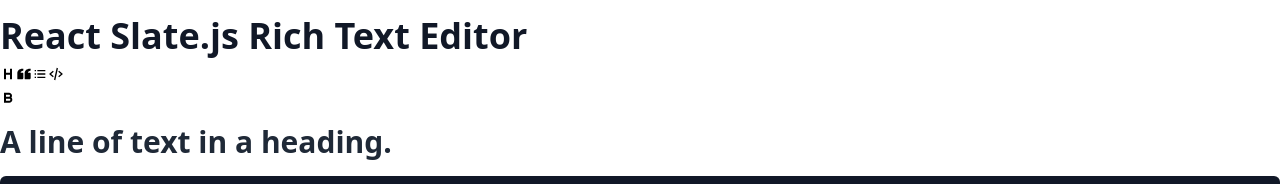
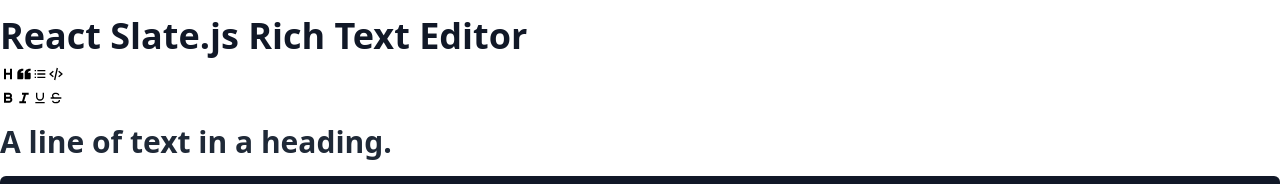
Before and after one commit to wtchrs/slatejs-example, a React (Vite) app: page / in a window 1280 px wide. Shown: the top 184 px of the page. Built offline with nearby package versions, Linux system fonts and the light colour scheme.

Commit message:
Add some text format

```diff
--- a/src/Editor/CustomTypes.ts
+++ b/src/Editor/CustomTypes.ts
@@ -44,9 +44,12 @@
 }
 
 export type FormatKey = RemoveDash<Format>
-export type Format = 'bold'
+export type Format = 'bold' | 'italic' | 'underline' | 'line-through'
 export const Format: Readonly<Record<FormatKey, Format>> = {
   bold: 'bold',
+  italic: 'italic',
+  underline: 'underline',
+  lineThrough: 'line-through',
 }
 
 export type FormattedText =
--- a/src/Editor/RenderLeaf.tsx
+++ b/src/Editor/RenderLeaf.tsx
@@ -3,6 +3,9 @@
 
 const formatToClassName = {
   [Format.bold]: 'font-bold',
+  [Format.italic]: 'italic',
+  [Format.underline]: 'underline',
+  [Format.lineThrough]: 'line-through',
 }
 
 const renderLeaf = (props: RenderLeafProps) => {
--- a/src/Editor/Toolbar.tsx
+++ b/src/Editor/Toolbar.tsx
@@ -6,6 +6,9 @@
   BiHeading,
   BiSolidQuoteLeft,
   BiListUl,
+  BiItalic,
+  BiUnderline,
+  BiStrikethrough,
 } from 'react-icons/bi'
 import {EditorState} from './EditorHooks'
 
@@ -63,6 +66,33 @@
         }}>
         <BiBold className="h-5 w-5 m-1"/>
       </button>
+
+      <button
+        className={state.italic ? ' bg-slate-200' : ''}
+        onMouseDown={(event) => {
+          event.preventDefault()
+          toggleMark(editor, state, 'italic')
+        }}>
+        <BiItalic className="h-5 w-5 m-1"/>
+      </button>
+
+      <button
+        className={state.underline ? ' bg-slate-200' : ''}
+        onMouseDown={(event) => {
+          event.preventDefault()
+          toggleMark(editor, state, 'underline')
+        }}>
+        <BiUnderline className="h-5 w-5 m-1"/>
+      </button>
+
+      <button
+        className={state[Format.lineThrough] ? ' bg-slate-200' : ''}
+        onMouseDown={(event) => {
+          event.preventDefault()
+          toggleMark(editor, state, 'line-through')
+        }}>
+        <BiStrikethrough  className="h-5 w-5 m-1"/>
+      </button>
     </div>
   )
 }
```
